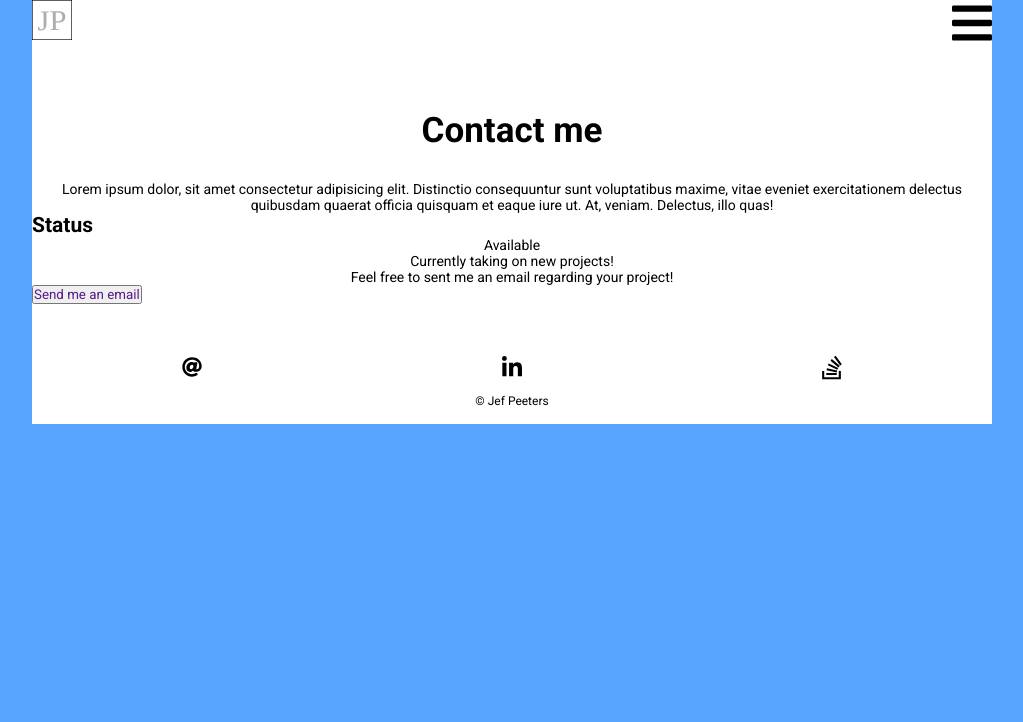
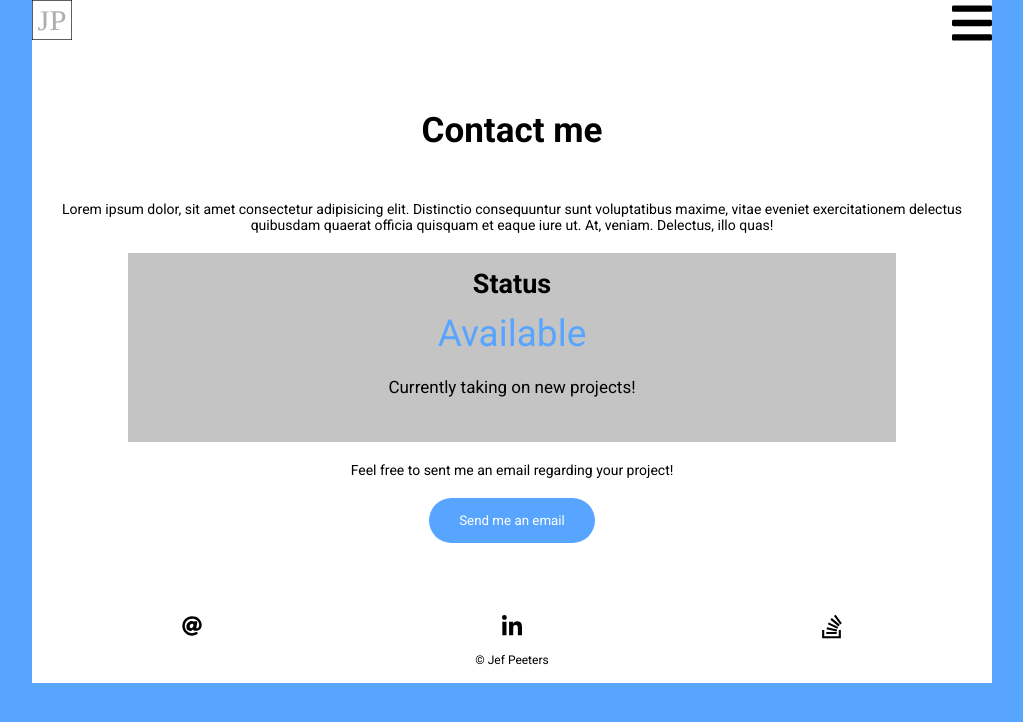
Before and after one commit to Peeters-Jef/jefpeeters.github.io, a website: page public/contact.html in a window 1280 px wide. Shown: the whole page, without its empty margins (128-1151 px from the left). Drawn offline with Linux system fonts and the light colour scheme.

Commit message:
styling contact page

```diff
--- a/src/styles/1-base/2-general.css
+++ b/src/styles/1-base/2-general.css
@@ -4,7 +4,7 @@
    --blue: #58A5FF;
    --white: #FFF;
    --black: #000;
-   --grey: #5d5d5d;
+   --grey: #c4c4c4;
 
 }
 
--- a/src/styles/2-layout/contact.css
+++ b/src/styles/2-layout/contact.css
@@ -1 +1,45 @@
-/* No CSS *//*# sourceMappingURL=contact.css.map */
+@import url(/src/styles/1-base/2-general.css);
+
+.main__contact {
+    text-align: center;
+}
+
+.contact__text {
+    padding: 2rem 0;
+}
+
+.contact__status {
+    background-color: var(--grey);
+    width: 80%;
+    margin: auto;
+}
+
+.status__title {
+    font-size: 2.7rem;
+    padding-top: 1.5rem;
+}
+
+.status__availability {
+    font-size: 3.7rem;
+    color: var(--blue);
+    padding: 1.2rem 0;
+}
+
+.status__text {
+    font-size: 1.7rem;
+    margin-top: 1rem;
+    padding-bottom: 4.5rem;
+}
+
+.contact__button {
+    border: 0px solid;
+    cursor: pointer;
+    border-radius: 7rem;
+    background-color: var(--blue);
+    padding: 1.5rem 3rem;
+    margin-bottom: 2rem;
+}
+
+.contact__button a {
+    color: var(--white);
+}
```
